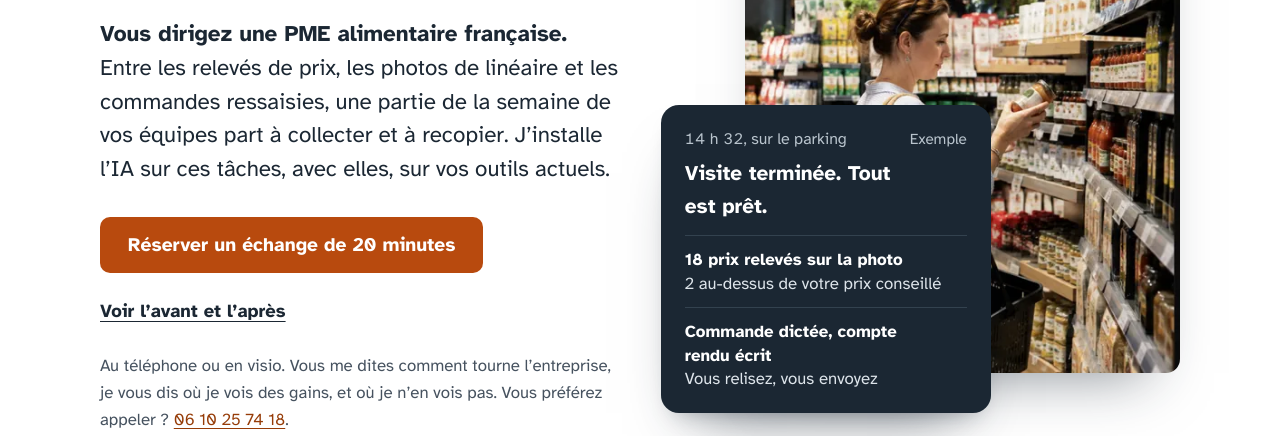
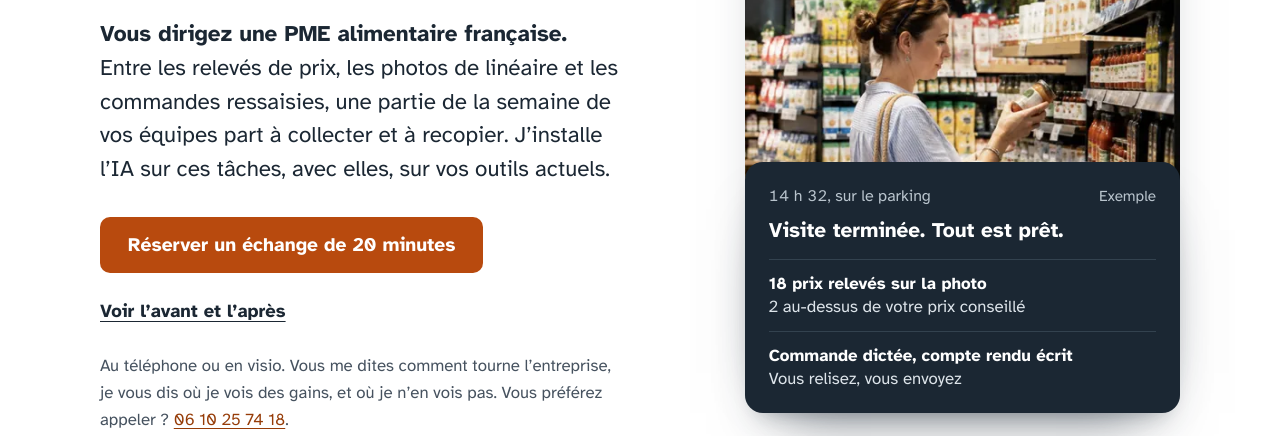
Before and after one commit to artru-consulting/landing-pme-alimentaire, a plain HTML site: page index.html in a window 1280 px wide. Shown: the part 364-800 px from the top of the page. Drawn offline with Linux system fonts and the light colour scheme.

Commit message:
Add files via upload

```diff
--- a/index.html
+++ b/index.html
@@ -75,7 +75,8 @@ li{text-wrap:pretty}
 .shot{position:relative;justify-self:end;width:100%;max-width:468px;margin:0 0 44px}
 .shot>img{width:100%;height:auto;display:block;border-radius:14px;box-shadow:0 34px 56px -34px rgba(27,39,51,.55)}
 .phone{background:var(--ink);color:#fff;border-radius:18px;padding:22px 24px;width:100%;box-shadow:0 34px 60px -34px rgba(27,39,51,.6),0 12px 22px -14px rgba(27,39,51,.35)}
-.shot .phone{position:absolute;left:-84px;bottom:-40px;width:330px}
+.shot .phone{position:absolute;left:0;right:0;bottom:-40px;width:auto}
+@media (min-width:1400px){.shot .phone{left:-72px;right:auto;width:340px}}
 .shot .phone ul{margin-bottom:0}
 .shot .phone li:last-child{padding-bottom:0}
 .phone .tag{float:right;font-size:.95rem;color:#b9c4cd}
```
